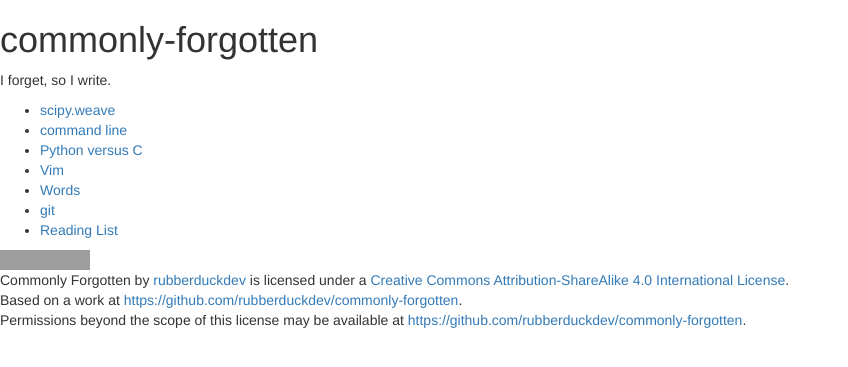
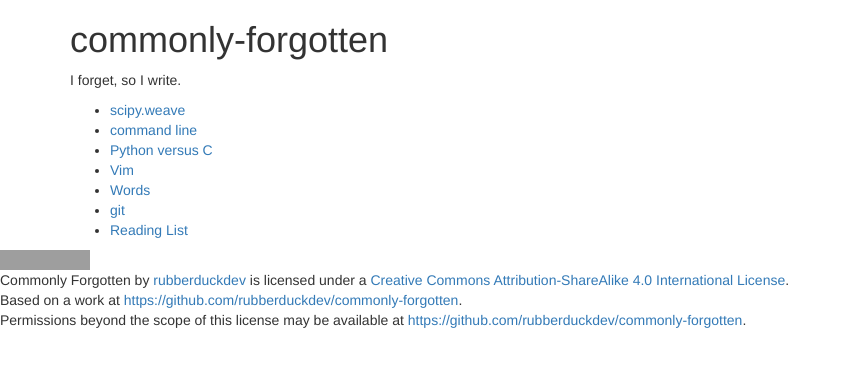
Before and after one commit to yuvallanger/yuvallanger.github.io, a Jekyll site: the page built from index.md, in a window 1280 px wide. Shown: the top 367 px of the page, without its empty margins (0-848 px from the left). Built offline with Jekyll 4.4.1, drawn with Linux system fonts in a browser that asks for light colours; nearby versions of some CDN libraries; grey boxes are pictures that could not be loaded.

Commit message:
Adding container div

```diff
--- a/_layouts/default.html
+++ b/_layouts/default.html
@@ -8,14 +8,22 @@
     <!-- Optional theme -->
     <link rel="stylesheet" href="//netdna.bootstrapcdn.com/bootstrap/3.0.3/css/bootstrap-theme.min.css">
   </head>
+
   <body>
-    {{ content }}
+
+    <div class="container">
+
+{{ content }}
+
+    </div> <!-- container -->
 
     <!-- jQuery (necessary for Bootstrap's JavaScript plugins) -->
     <script src="https://code.jquery.com/jquery.js"></script>
 
     <!-- Latest compiled and minified JavaScript -->
     <script src="//netdna.bootstrapcdn.com/bootstrap/3.0.3/js/bootstrap.min.js"></script>
+
 <a rel="license" href="http://creativecommons.org/licenses/by-sa/4.0/"><img alt="Creative Commons License" style="border-width:0" src="http://i.creativecommons.org/l/by-sa/4.0/88x31.png" /></a><br /><span xmlns:dct="http://purl.org/dc/terms/" property="dct:title">Commonly Forgotten</span> by <a xmlns:cc="http://creativecommons.org/ns#" href="http://rubberduckdev.github.io/commonly-forgotten" property="cc:attributionName" rel="cc:attributionURL">rubberduckdev</a> is licensed under a <a rel="license" href="http://creativecommons.org/licenses/by-sa/4.0/">Creative Commons Attribution-ShareAlike 4.0 International License</a>.<br />Based on a work at <a xmlns:dct="http://purl.org/dc/terms/" href="https://github.com/rubberduckdev/commonly-forgotten" rel="dct:source">https://github.com/rubberduckdev/commonly-forgotten</a>.<br />Permissions beyond the scope of this license may be available at <a xmlns:cc="http://creativecommons.org/ns#" href="https://github.com/rubberduckdev/commonly-forgotten" rel="cc:morePermissions">https://github.com/rubberduckdev/commonly-forgotten</a>.
+
   </body>
 </html>
```
